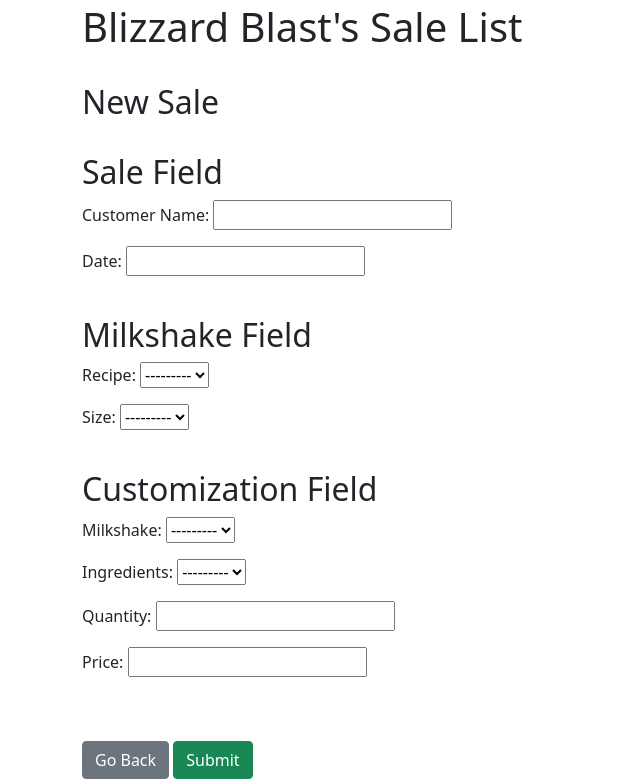
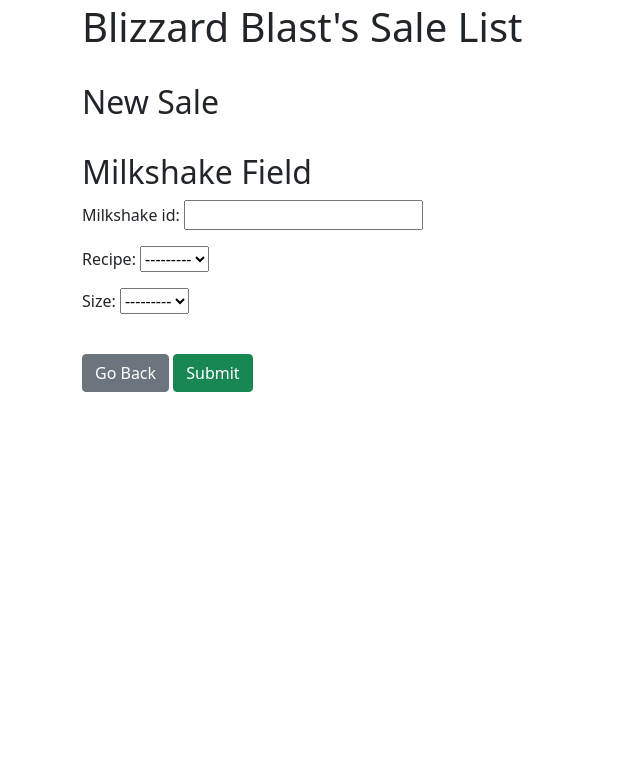
Before and after one commit to CoruscareGames/BlizzardBlast, a Django app: template Database_Manager/templates/Database_Manager/new_sale.html in a window 1280 px wide. Shown: the part 143-922 px from the top of the page, without its empty margins (0-640 px from the left). After the commit the page ends 535 px from the top, so only its background shows below. Run offline with Django 3.2, Linux system fonts and the light colour scheme; the template is opened without the code that fills it: values that come from a table or form of the project are taken from there, others are empty; some libraries are stand-ins or nearby versions.

Commit message:
Replaced create_sale with create_milkshake in views.py

```diff
--- a/Database_Manager/forms.py
+++ b/Database_Manager/forms.py
@@ -19,10 +19,12 @@ class IngredientForm(ModelForm):
 class SaleForm(ModelForm):
     class Meta:
         model = Sale
-        fields = ('customer_name', 'day_date')
+        fields = ('txn', 'customer_name', 'day_date', 'week_date')
         labels = {
+            'txn': 'Transaction Number',
             'customer_name': 'Customer Name',
             'day_date': 'Date',
+            'week_date': 'Week',
         }
 
 
@@ -41,7 +43,7 @@ class CustomizationForm(ModelForm):
 class MilkshakeForm(ModelForm):
     class Meta:
         model = Milkshake
-        fields = ('recipe_name', 'recipe_size')
+        fields = '__all__'
         labels = {
             'recipe_name': 'Recipe',
             'recipe_size': 'Size',
--- a/Database_Manager/templates/Database_Manager/new_sale.html
+++ b/Database_Manager/templates/Database_Manager/new_sale.html
@@ -13,17 +13,9 @@
 
     <form method=POST>
         {% csrf_token %}
-        <h2>Sale Field</h2>
-        {{ formSale.as_p }}
-        <br/>
-
         <h2>Milkshake Field</h2>
         {{ formMilkshake.as_p }}
-        <br/>
 
-        <h2>Customization Field</h2>
-        {{ formCustomization.as_p }}
-        <br/>
         <br/>
         <a href="{% url 'sales_list' %}" class="btn btn-secondary">Go Back</a>
         <input type="submit" class="btn btn-success">
--- a/Database_Manager/urls.py
+++ b/Database_Manager/urls.py
@@ -3,7 +3,7 @@ from . import views
 
 urlpatterns = [
     # path('', views.sales_list, name='sales_list'),
-    path('report/', views.report, name='report'),
+    path('', views.report, name='report'),
     path('inventory/', views.inventory, name='inventory'),
     path('recipes/', views.recipes, name='recipes'),
     path('schedule/', views.schedule, name='schedule'),
@@ -14,6 +14,9 @@ urlpatterns = [
 
     path('sales_list/', views.sales_list, name='sales_list'),
     path('sales_list/<int:txn>', views.sale_details, name='sale_details'),
-    path('sales_list/new_sale', views.create_sale, name='sale_create'),
+
+    # path('sales_list/new_sale', views.create_sale, name='sale_create'),
+    path('sales_list/new_milkshake', views.create_milkshake, name='sale_create'),
+    # path('sales_list/new_customization', views.create_customization, name='sale_create'),
 
 ]
```
Also changed, not shown: Database_Manager/views.py (+2 -10 lines).
